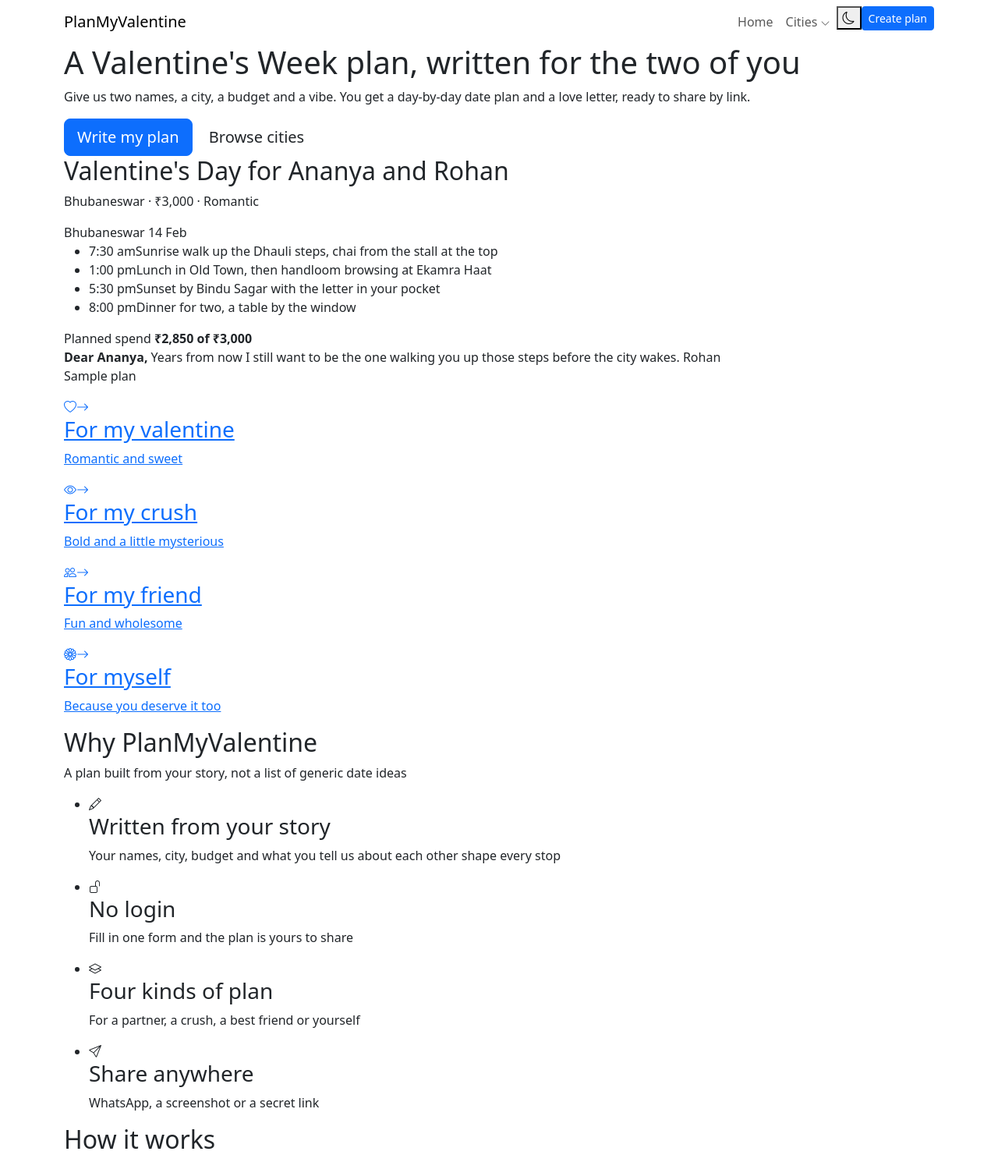
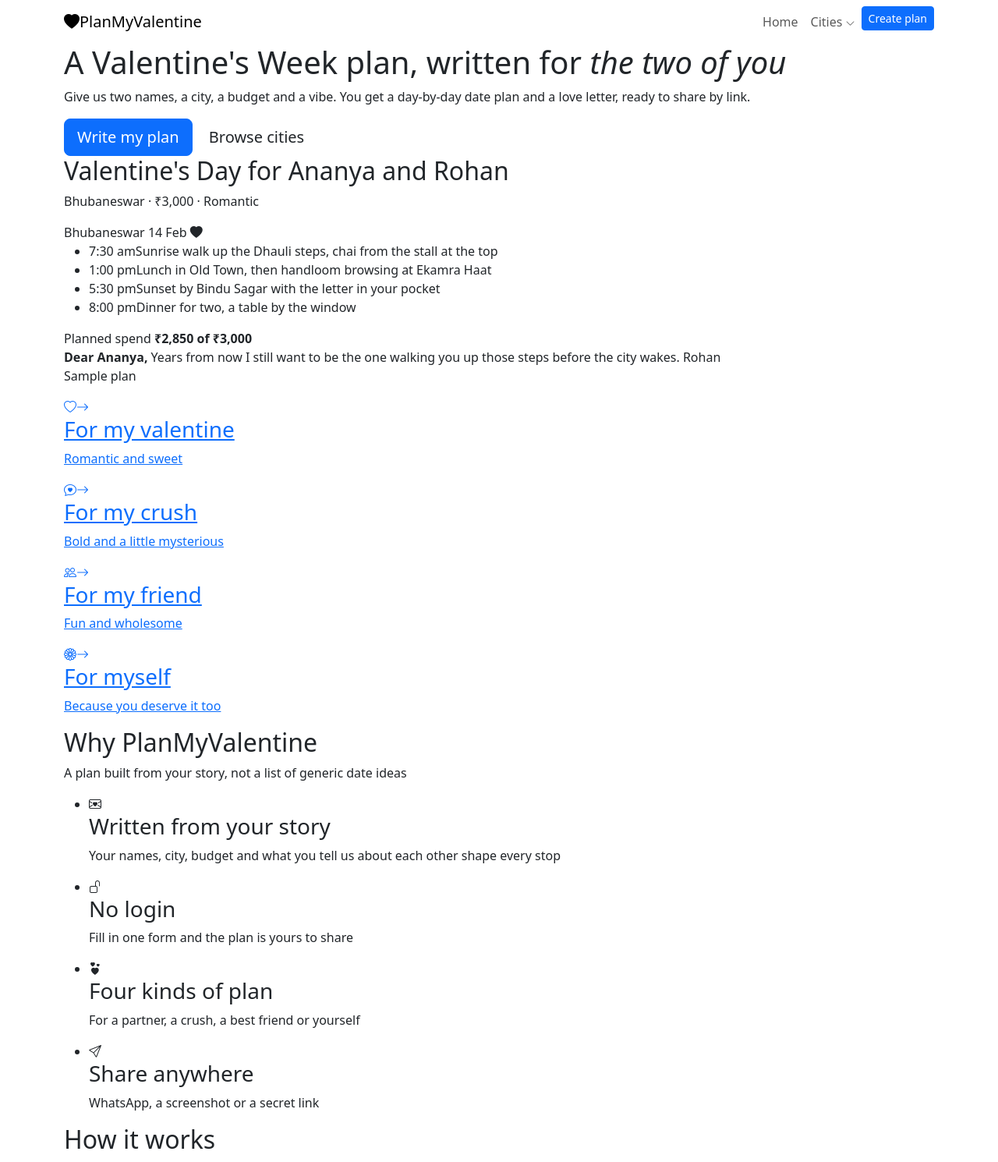
Before and after one commit to RajeebLochan/planmyvalentine, a Django app: page / in a window 1280 px wide. Shown: the top 1490 px of the page at 78% size. Run offline with Django 4.2, Linux system fonts and the light colour scheme.

Commit message:
Refresh Valentine experience and documentation
Co-authored-by: Copilot <223556219+Copilot@users.noreply.github.com>

```diff
--- a/templates/_postmark.html
+++ b/templates/_postmark.html
@@ -1,4 +1,5 @@
 <div class="postmark{% if large %} postmark-lg{% endif %}" aria-hidden="true">
     <span class="postmark-city">{{ city }}</span>
     <span class="postmark-date">{{ date }}</span>
+    <i class="bi bi-heart-fill"></i>
 </div>
--- a/templates/base.html
+++ b/templates/base.html
@@ -10,9 +10,6 @@
 
     <title>{% block title %}PlanMyValentine — Valentine's Week date plans and love letters{% endblock %}</title>
 
-    <script>
-        try { document.documentElement.setAttribute('data-bs-theme', localStorage.getItem('theme') || 'light'); } catch (e) {}
-    </script>
 
     <!-- Bootstrap 5 CSS -->
     <link href="https://cdn.jsdelivr.net/npm/bootstrap@5.3.2/dist/css/bootstrap.min.css" rel="stylesheet">
@@ -23,7 +20,7 @@
     <!-- Google Fonts -->
     <link rel="preconnect" href="https://fonts.googleapis.com">
     <link rel="preconnect" href="https://fonts.gstatic.com" crossorigin>
-    <link href="https://fonts.googleapis.com/css2?family=Instrument+Sans:wght@400;500;600&family=Newsreader:opsz,wght@6..72,400;6..72,500&display=swap" rel="stylesheet">
+    <link href="https://fonts.googleapis.com/css2?family=Dancing+Script:wght@600&family=Instrument+Sans:wght@400;500;600&family=Newsreader:ital,opsz,wght@0,6..72,400;0,6..72,500;1,6..72,400&display=swap" rel="stylesheet">
 
     <!-- Custom CSS -->
     <link rel="stylesheet" href="{% static 'css/style.css' %}">
@@ -34,7 +31,7 @@
     <!-- Navbar -->
     <nav class="navbar navbar-expand-lg site-nav">
         <div class="container">
-            <a class="navbar-brand" href="{% url 'core:home' %}">PlanMyValentine</a>
+            <a class="navbar-brand" href="{% url 'core:home' %}"><i class="bi bi-heart-fill"></i>PlanMyValentine</a>
             <button class="navbar-toggler" type="button" data-bs-toggle="collapse" data-bs-target="#navbarNav" aria-controls="navbarNav" aria-expanded="false" aria-label="Menu">
                 <i class="bi bi-list"></i>
             </button>
@@ -81,11 +78,6 @@
                             <li><a class="dropdown-item more" href="{% url 'core:home' %}#cities">More cities</a></li>
                         </ul>
                     </li>
-                    <li class="nav-item">
-                        <button id="themeToggle" class="icon-btn" type="button" title="Switch to dark mode" aria-label="Switch to dark mode">
-                            <i class="bi bi-moon"></i>
-                        </button>
-                    </li>
                     <li class="nav-item nav-cta">
                         <a class="btn btn-primary btn-sm" href="{% url 'planner:create' %}">Create plan</a>
                     </li>
@@ -115,7 +107,7 @@
     <footer class="footer">
         <div class="container">
             <strong>PlanMyValentine</strong>
-            <span>Date plans and love letters for Valentine's Week</span>
+            <span>Made with <i class="bi bi-heart-fill" aria-label="love"></i> for Valentine's Week</span>
         </div>
     </footer>
 
--- a/templates/city.html
+++ b/templates/city.html
@@ -107,7 +107,7 @@
 <!-- Final CTA -->
 <section class="closing-cta">
     <div class="container">
-        <h2 class="display">Make it yours</h2>
+        <h2 class="display">Make it <em>yours</em></h2>
         <p class="lede">Turn this into a plan with your names, your budget and your vibe, set in {{ city.display_name }}</p>
         <div class="hero-actions">
             <a href="{% url 'planner:create' %}" class="btn btn-primary btn-lg">Start planning</a>
--- a/templates/home.html
+++ b/templates/home.html
@@ -7,7 +7,7 @@
     <div class="container">
         <div class="hero-grid">
             <div class="enter">
-                <h1 class="display">A Valentine's Week plan, written for the two of you</h1>
+                <h1 class="display">A Valentine's Week plan, written for <em>the two of you</em></h1>
                 <p class="lede">
                     Give us two names, a city, a budget and a vibe. You get a day-by-day date plan
                     and a love letter, ready to share by link.
@@ -60,7 +60,7 @@
                 <p>Romantic and sweet</p>
             </a>
             <a href="{% url 'planner:create' %}?type=crush" class="kind">
-                <span class="kind-top"><i class="bi bi-eye"></i><i class="bi bi-arrow-right"></i></span>
+                <span class="kind-top"><i class="bi bi-chat-heart"></i><i class="bi bi-arrow-right"></i></span>
                 <h3>For my crush</h3>
                 <p>Bold and a little mysterious</p>
             </a>
@@ -88,7 +88,7 @@
             </div>
             <ul class="feature-list">
                 <li>
-                    <i class="bi bi-pencil"></i>
+                    <i class="bi bi-envelope-heart"></i>
                     <div>
                         <h3>Written from your story</h3>
                         <p>Your names, city, budget and what you tell us about each other shape every stop</p>
@@ -102,7 +102,7 @@
                     </div>
                 </li>
                 <li>
-                    <i class="bi bi-layers"></i>
+                    <i class="bi bi-hearts"></i>
                     <div>
                         <h3>Four kinds of plan</h3>
                         <p>For a partner, a crush, a best friend or yourself</p>
```
Also changed, not shown: templates/planner_form.html (+8 -0 lines), .claude/launch.json, README.md, 5 other files.
